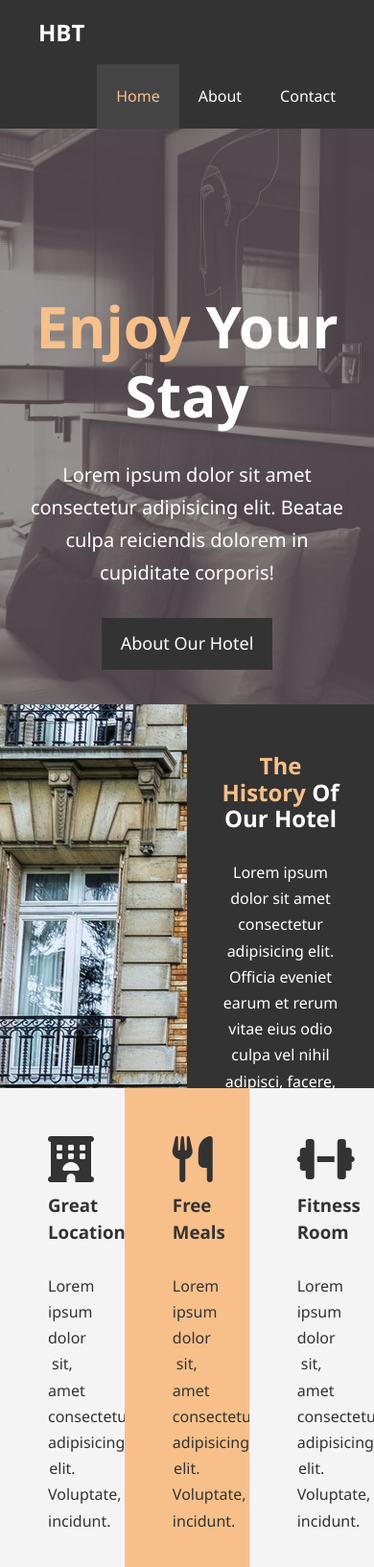
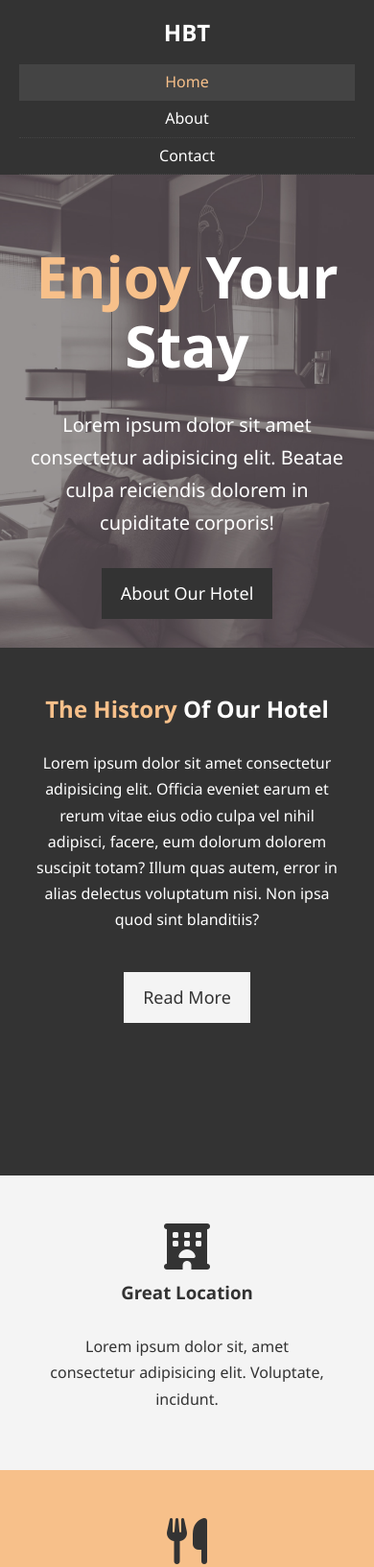
Before and after one commit to znoori455/Hotel-Website, a plain HTML site: page index.html in a window 390 px wide. Shown: the top 1633 px of the page at 96% size. Drawn offline with Linux system fonts and the light colour scheme.

Commit message:
more responsive

```diff
--- a/about.html
+++ b/about.html
@@ -7,6 +7,7 @@
     <meta name="description" content="Welcome to the Hotel California...
     Such a lovely place!">
     <link rel="stylesheet" type="text/css" href="css/style.css">
+    <link rel="stylesheet" type="text/css" media="screen and (max-width:768px)" href="css/mobile.css">
     <title>Hotel California | About</title>
 </head>
 <body>
--- /dev/null
+++ b/css/mobile.css
@@ -0,0 +1,63 @@
+#navbar .logo {
+    float: none;
+    text-align: center;
+}
+
+#navbar ul,
+#navbar ul li {
+    float: none;
+}
+
+#navbar ul li a {
+    padding: 5px;
+    border-bottom: #444 dotted 1px;
+}
+
+/* showcase */
+#showcase {
+     height: 100%;
+}
+
+#showcase .showcase-content {
+    padding-top: 70px;
+    padding-bottom: 30px;
+}
+
+#home-info {
+    height: 550px;
+}
+
+#home-info .info-img {
+    display: none;
+}
+
+#home-info .info-content {
+    float: none;
+    width: 100%;
+}
+
+
+.box {
+    float: none;
+    width: 100%;
+}
+
+/* About */
+#about-info .info-right,
+#about-info .info-left {
+    float: none;
+    width: 100%;
+}
+
+#about-info .info-right {
+    margin-top: 30px;
+}
+
+.l-heading {
+    text-align: center;
+}
+
+/* contact */
+#contact-info .box {
+    border-bottom: #444 dotted 1px;
+}
--- a/css/style.css
+++ b/css/style.css
@@ -71,6 +71,7 @@ p {
 
 .l-heading {
     font-size: 40px;
+    line-height: 1.2;
 }
 
 /* Padding */
@@ -97,7 +98,7 @@ p {
     color: #fff;
 }
 
-#navbar h1 {
+#navbar .logo {
     float: left;
     padding: 20px;
 }
@@ -147,7 +148,7 @@ p {
 
 /* Home info */
 #home-info {
-    height: 400px;
+    height: 450px;
 }
 
 #home-info .info-img {
@@ -204,7 +205,7 @@ p {
 
 /* About testimonials */
 #testimonials {
-    height: 600px;
+    height: 100%;
     background: url('../img//test-bg.jpg')
     no-repeat center center/cover;
     padding-top: 100px;
--- a/index.html
+++ b/index.html
@@ -8,6 +8,7 @@
     Such a lovely place!">
     <script src="https://kit.fontawesome.com/7673175a73.js" crossorigin="anonymous"></script>
     <link rel="stylesheet" type="text/css" href="css/style.css">
+    <link rel="stylesheet" type="text/css" media="screen and (max-width:768px)" href="css/mobile.css">
     <title>Hotel California | Welcome</title>
 </head>
 <body>
```
Also changed, not shown: contact.html (+1 -0 lines).
